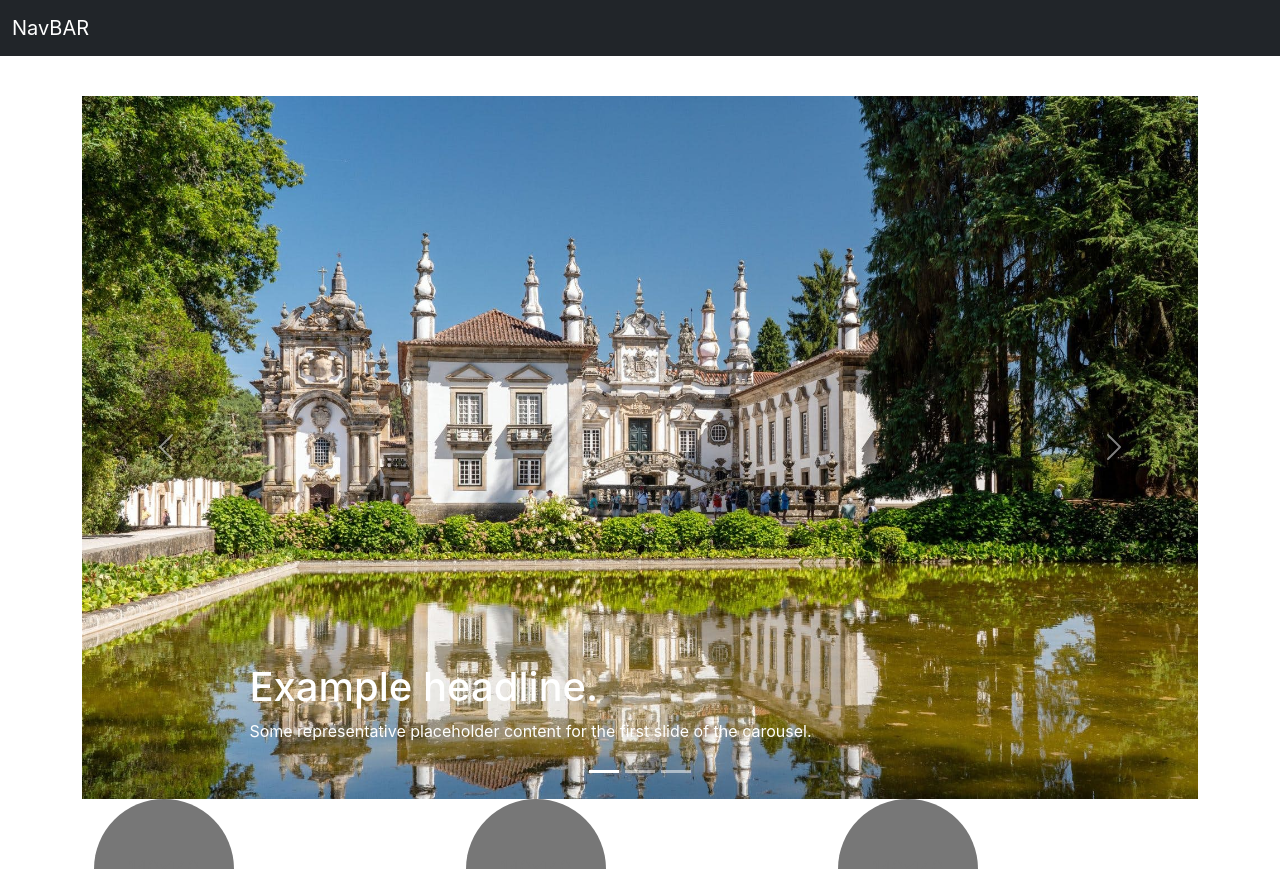
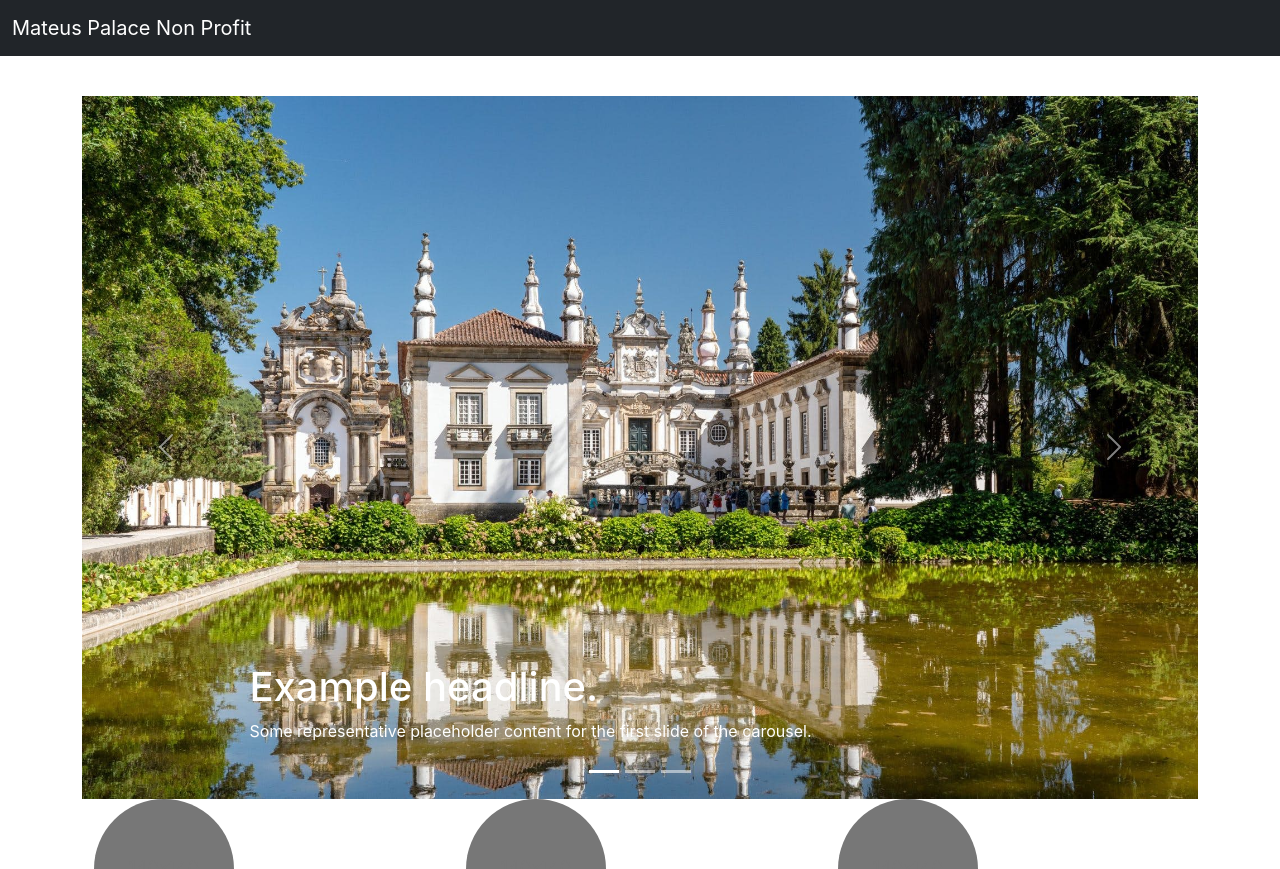
Before and after one commit to gokhansigircik/non-profit, a React (Create React App) app: page / in a window 1280 px wide. Shown: the top 869 px of the page. Built offline with nearby package versions, Linux system fonts and the light colour scheme.

Commit message:
navbar update

```diff
--- a/src/components/NavBar.jsx
+++ b/src/components/NavBar.jsx
@@ -11,7 +11,7 @@ function NavBar() {
       <nav className="navbar navbar-expand-md navbar-dark fixed-top bg-dark">
         <div className="container-fluid">
           <Link className="navbar-brand" to="#">
-            NavBAR
+            Mateus Palace Non Profit
           </Link>
           <button
             className="navbar-toggler"
```
